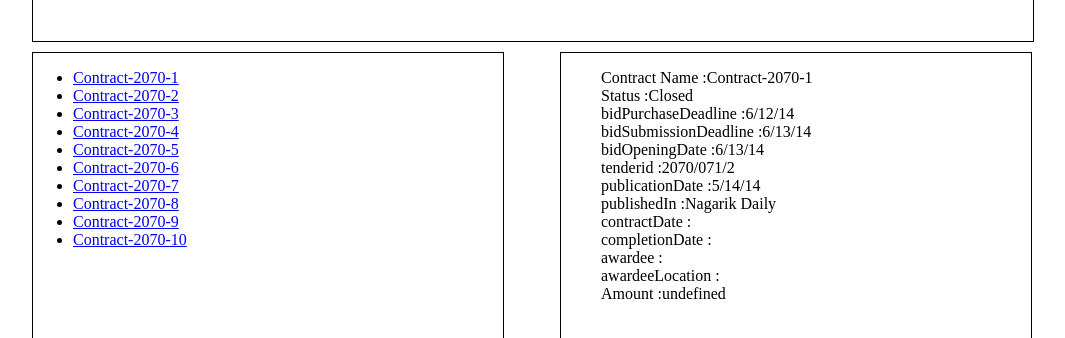
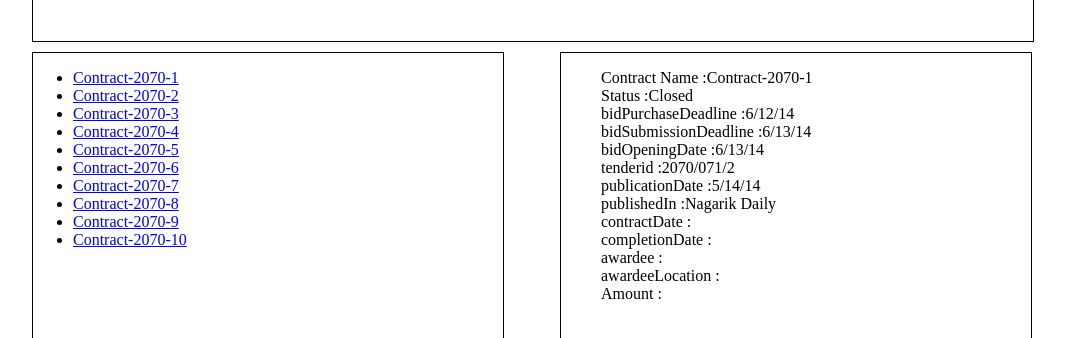
Before and after one commit to ashokadhikari92/view-contract-data, a plain HTML site: page index.html in a window 1280 px wide. Shown: the part 68-406 px from the top of the page, without its empty margins (108-1173 px from the left). Drawn offline with Linux system fonts and the light colour scheme; some packages are replaced by stand-ins of ours.

Commit message:
second commit

```diff
--- a/hello.csv
+++ /dev/null
@@ -1,11 +0,0 @@
-contractname,status,bidPurchaseDeadline,bidSubmissionDeadline,bidOpeningDate,tenderid,publicationDate,publishedIn,contractDate,completionDate,awardee,awardeeLocation,latlon,Amount
-Contract-2070-1,Closed,6/12/14,6/13/14,6/13/14,2070/071/2,5/14/14,Nagarik Daily,,,,,,
-Contract-2070-2,Closed,6/10/14,6/11/14,6/11/14,16/070/71,5/12/14,The Himalayan Times,,,,,,
-Contract-2070-3,Current,3/8/14,3/9/14,3/9/14,DDC/Bag/Bridge/03-070/71,3/10/14,Nagarik Daily,5/9/14,8/25/14,SK Builders,Banke,"28.160859,81.929169",200000
-Contract-2070-4,Current,4/23/14,4/25/14,4/25/14,04(2070/071),4/9/14,Hetauda sandesh,,,,,,
-Contract-2070-5,Closed,4/23/14,4/25/14,4/26/14,04(2070/071),4/10/14,Hetauda sandesh,3/18/14,4/8/14,S engineering industries,Makwanpur,"27.554636,85.023346",300000
-Contract-2070-6,Current,4/23/14,4/25/14,4/27/14,04(2070/071),4/11/14,Hetauda sandesh,,,,,,
-Contract-2070-7,Current,4/23/14,4/25/14,4/28/14,04(2070/071),4/12/14,Hetauda sandesh,,,,,,
-Contract-2070-8,Current,4/23/14,4/25/14,4/29/14,04(2070/071),4/13/14,Hetauda sandesh,,,,,,
-Contract-2070-9,Closed,2/6/14,2/8/14,2/8/14,15/070/71,1/9/14,The Himalayan Times,3/6/14,4/6/14,Gourishankar nirman sewa,Lalitpur,"27.666667,85.316667",400000
-Contract-2070-10,Current,1/14/14,1/15/14,1/16/14,"13, 2070/2071",1/6/14,The Himalayan Times,2/6/14,6/16/14,SK Builders,Banke,"28.160859,81.929169",500000
--- a/init.js
+++ b/init.js
@@ -3,7 +3,7 @@ $(document).ready(function() {
 	var result;
     $.ajax({
         type: "GET",
-        url: "hello.csv",
+        url: "contracts.csv",
         dataType: "text",
         success: function(data) {parseToObject(data);}
      });
@@ -46,7 +46,8 @@ function loadContractData(id){
 	values += "<li>completionDate :"+result[id].completionDate+"</li>"
 	values += "<li>awardee :"+result[id].awardee+"</li>"
 	values += "<li>awardeeLocation :"+result[id].awardeeLocation+"</li>"
-	values += "<li>Amount :"+result[id].Amount+"</li>"
+    values += "<li>Amount :"+result[id].Amount+"</li>"
+
 
 	document.getElementById("contract-detail").innerHTML = "";
 	$("#contract-detail").append(values);
--- a/style.css
+++ b/style.css
@@ -19,7 +19,7 @@
 
 .main-content{
 
-	min-height: 400px;
+	min-height: 500px;
 	width: 100%;
 	margin-top: 10px;
 }
@@ -27,7 +27,7 @@
 .left-content{
 
 	width: 47%;
-	min-height: 400px;
+	min-height: 500px;
 	float: left;
 	margin-right: 2%;
 	border-style: solid;
@@ -37,7 +37,7 @@
 .right-content{
 
 	width: 47%;
-	min-height: 400px;
+	min-height: 500px;
 	float: right;
 	margin-left: 2%;
 	border-style: solid;
```
Also changed, not shown: contracts.csv (line endings or trailing spaces), screenshots/Screenshot (30).png (added), screenshots/Screenshot (31).png (added), screenshots/Screenshot (32).png (added).
